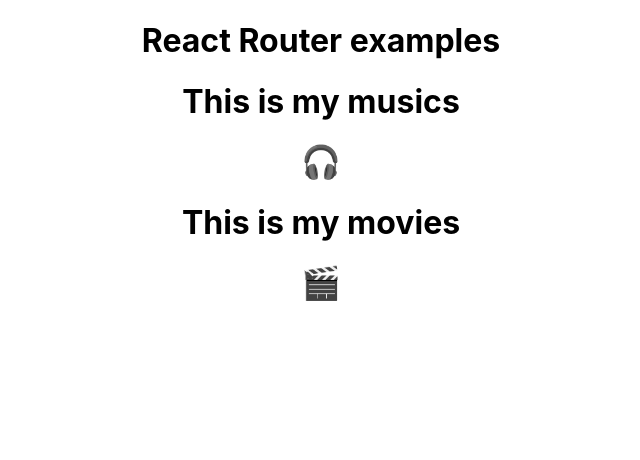
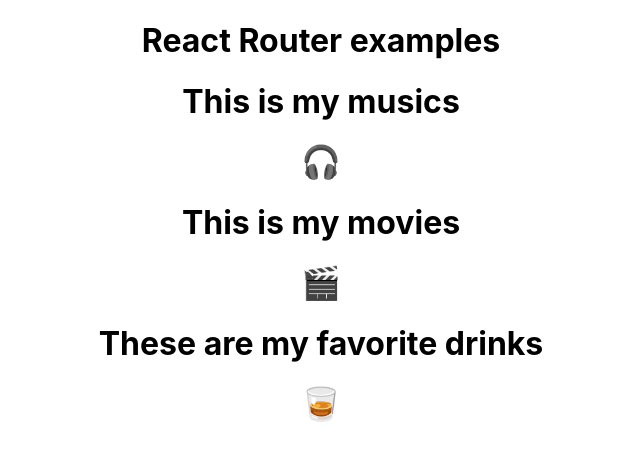
Before and after one commit to Anthony-Moss/router-exercise-static-website-react, a React (Create React App) app: page /drinks in a window 1280 px wide. Shown: the top 460 px of the page, without its empty margins (319-959 px from the left). Built offline with nearby package versions, Linux system fonts and the light colour scheme.

Commit message:
adds Drinks component that has text line and emoji and adds to app display

```diff
--- a/src/App.js
+++ b/src/App.js
@@ -2,6 +2,7 @@
 import './App.css';
 import Music from './Music';
 import Movies from './Movies';
+import Drinks from './Drinks';
 
 function App() {
   return (
@@ -9,6 +10,7 @@
       <h1>React Router examples</h1>
       <Music />
       <Movies />
+      <Drinks />
     </div>
   );
 }
--- /dev/null
+++ b/src/Drinks.js
@@ -0,0 +1,15 @@
+import React from 'react';
+
+
+function Drinks(props) {
+    return (
+        <div>
+            <h1>These are my favorite drinks</h1>
+            <span>
+                <h1>🥃</h1>
+            </span>
+        </div>
+    )
+}
+
+export default Drinks;
```
